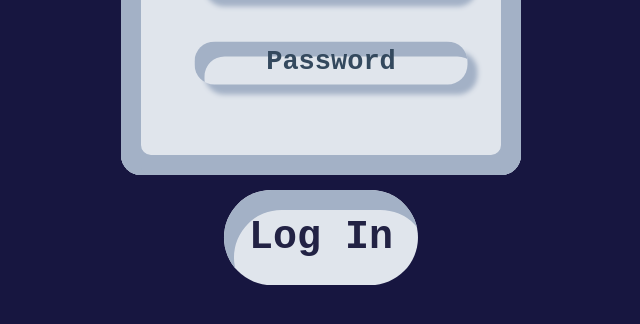
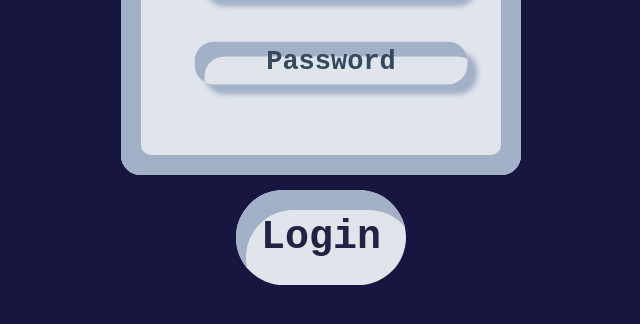
Before and after one commit to Ale-Gavi/Space_Login_Page, a plain HTML site: page Login_Page/login.html in a window 1280 px wide. Shown: the part 400-724 px from the top of the page, without its empty margins (319-959 px from the left). Drawn offline with Linux system fonts and the light colour scheme.

Commit message:
Update login.html

```diff
--- a/Login_Page/login.html
+++ b/Login_Page/login.html
@@ -15,7 +15,7 @@
             <input type="password" name="password" id="password" required placeholder="Password" autocomplete="off"
             pattern="(?=.*[a-z])(?=.*[A-Z])(?=.*[0-9])(?=.*[!@#$%^&*=+-_]).{8,}"
             title="Almeno una lettera maiuscola, una lettera minuscola, un numero e un carattere speciale per un minimo di 8 caratteri">
-            <input type="submit" name="submit" id="submit" value="Log In">
+            <input type="submit" name="submit" id="submit" value="Login">
         </form>
     </body>
 </html>
```
